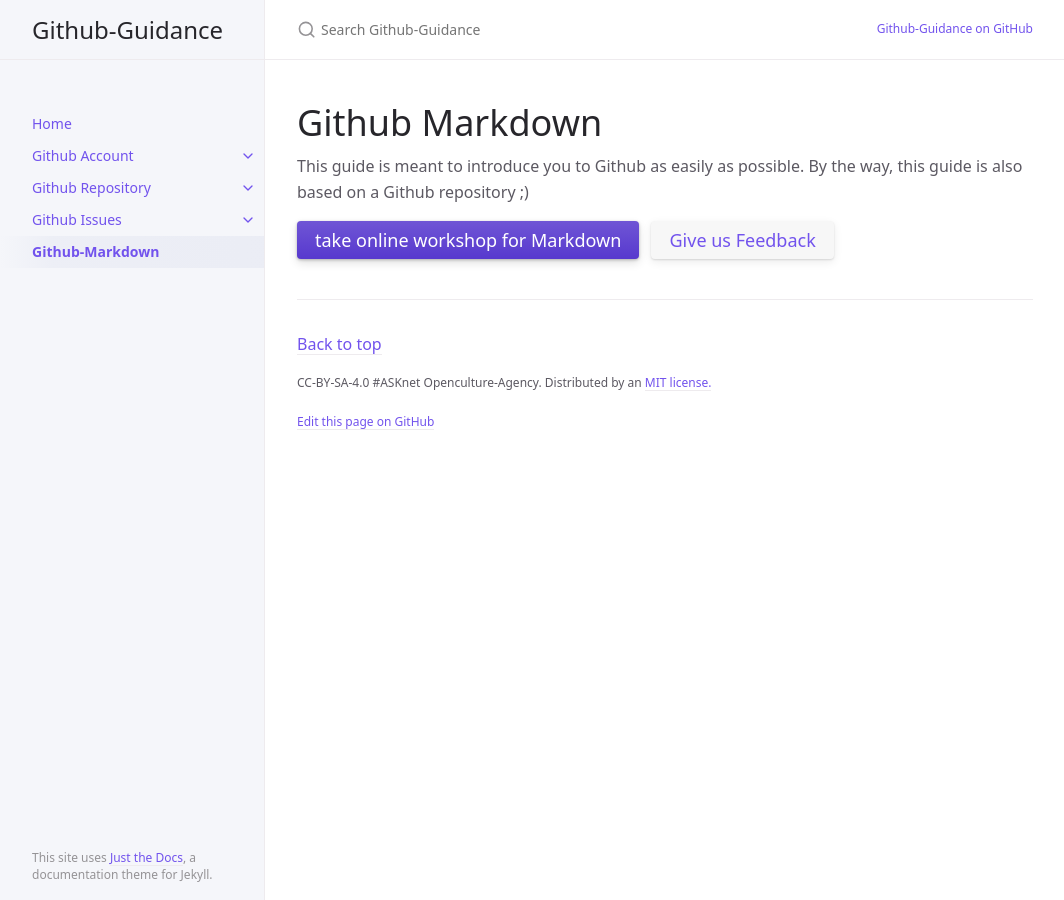
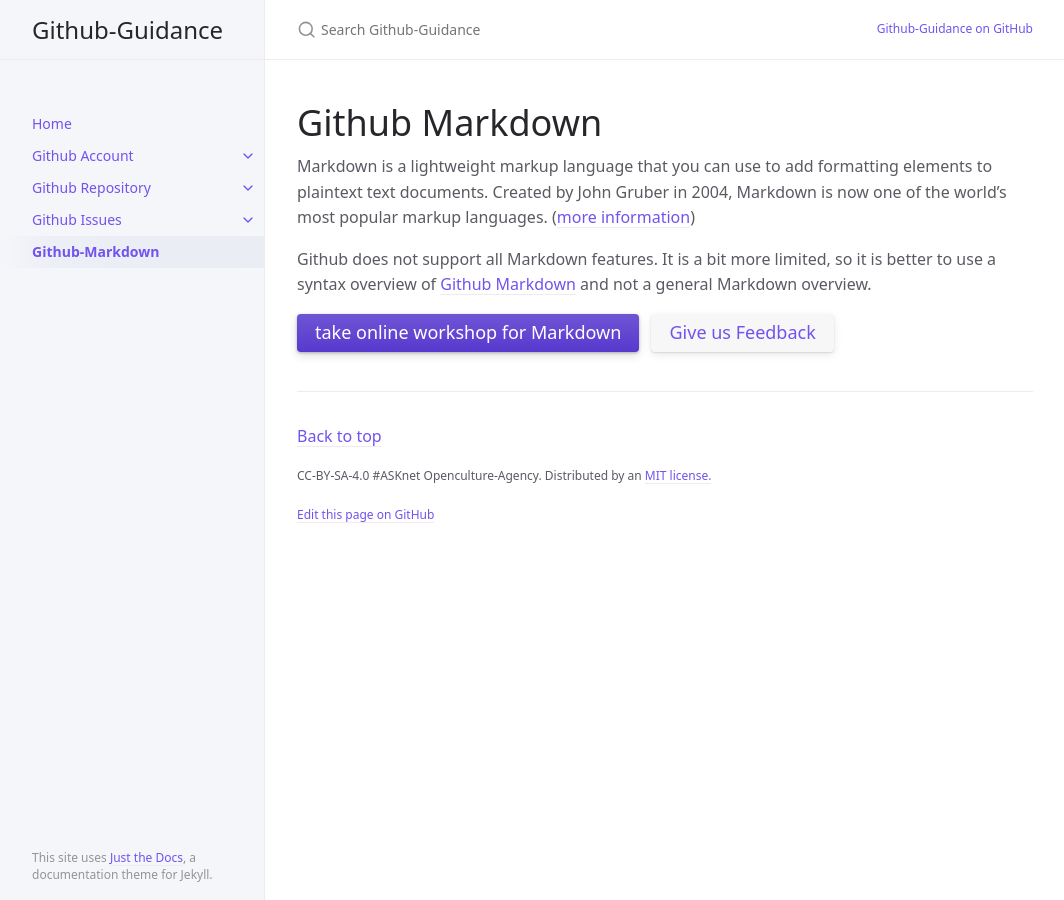
Before and after one commit to ASKnet-Open-Training/Github-Guidance, a Jekyll site: the page built from pages/github-markdown.md, in a window 1280 px wide. Shown: the whole page, without its empty margins (107-1171 px from the left). Built offline with Jekyll 4.4.1, drawn with Linux system fonts in a browser that asks for light colours.

Commit message:
Added general descritption, link to github markdown and link to a online tutorial

```diff
--- a/pages/github-markdown.md
+++ b/pages/github-markdown.md
@@ -8,6 +8,8 @@ permalink: /pages/github-markdown
 
 # Github Markdown
 
-This guide is meant to introduce you to Github as easily as possible. By the way, this guide is also based on a Github repository ;)
+Markdown is a lightweight markup language that you can use to add formatting elements to plaintext text documents. Created by John Gruber in 2004, Markdown is now one of the world’s most popular markup languages. ([more information](https://www.markdownguide.org/getting-started/))
 
-[take online workshop for Markdown](#getting-started){: .btn .btn-primary .fs-5 .mb-4 .mb-md-0 .mr-2 } [Give us Feedback]({{ site.github.repository_url }}/issues/new){: .btn .fs-5 .mb-4 .mb-md-0 }
+Github does not support all Markdown features. It is a bit more limited, so it is better to use a syntax overview of [Github Markdown](https://guides.github.com/features/mastering-markdown/) and not a general Markdown overview.
+
+[take online workshop for Markdown](https://www.markdowntutorial.com/){: .btn .btn-primary .fs-5 .mb-4 .mb-md-0 .mr-2 } [Give us Feedback]({{ site.github.repository_url }}/issues/new){: .btn .fs-5 .mb-4 .mb-md-0 }
```
